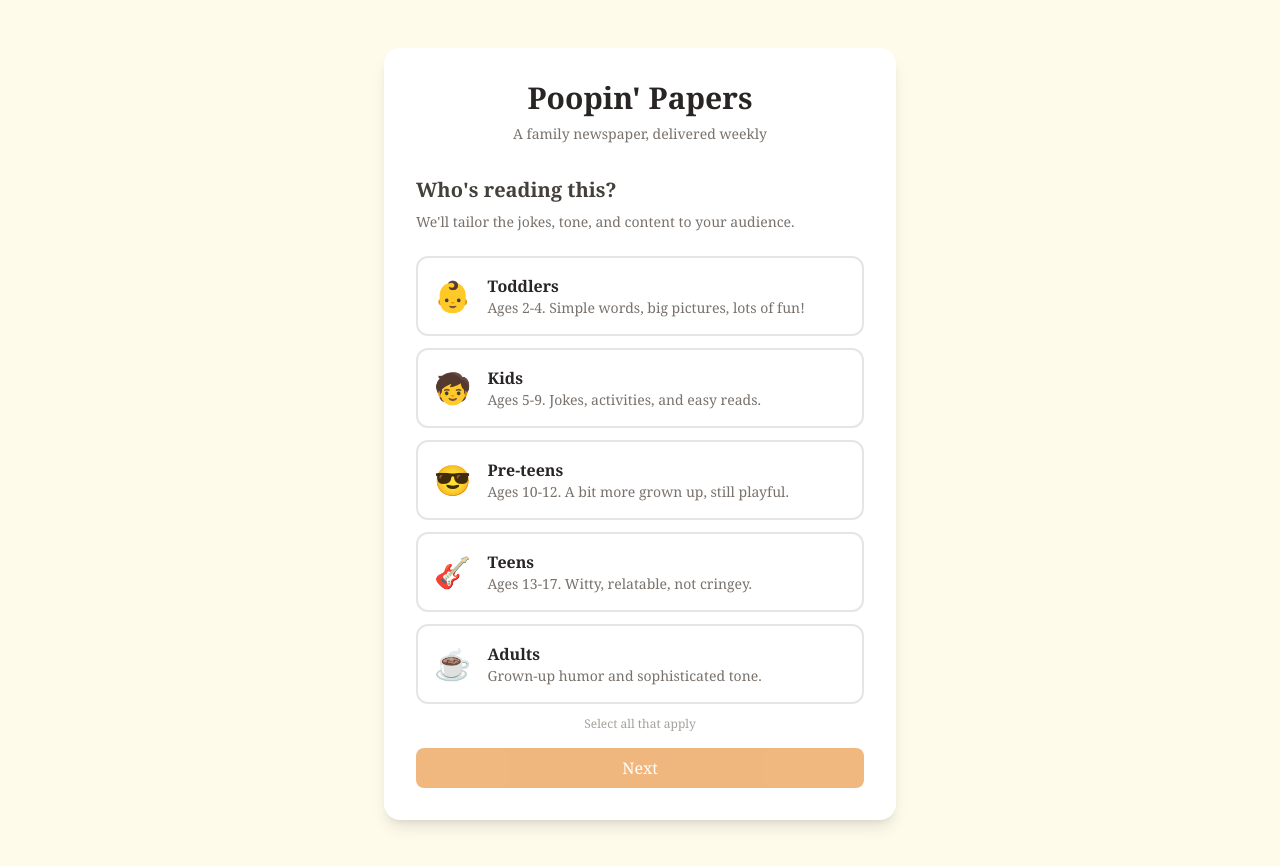
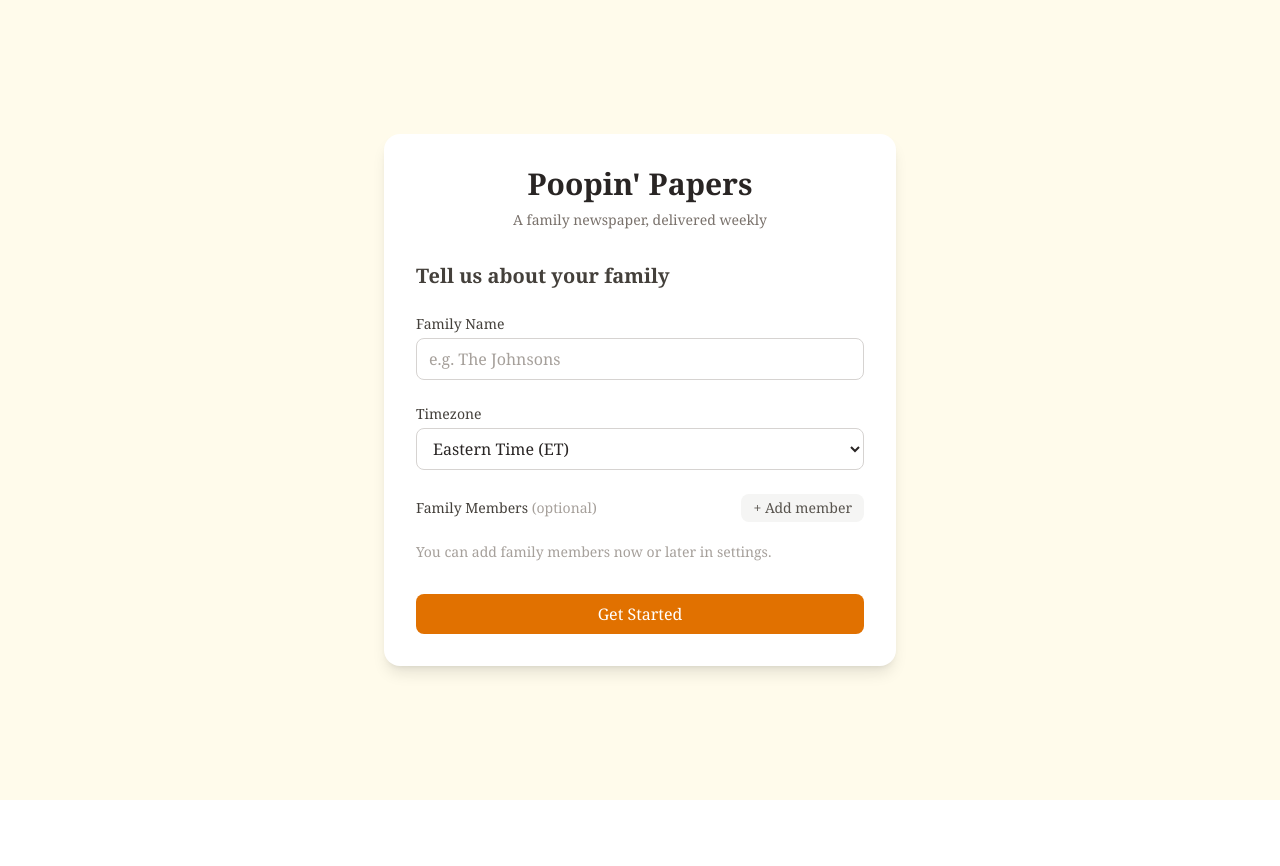
Before and after one commit to jwd2a/poopin-papers, a Next.js app: page /onboarding in a window 1280 px wide. After the commit the page ends 800 px from the top, so only its background shows below. Built offline with nearby package versions, Linux system fonts and the light colour scheme.

Commit message:
feat: remove audience selection from onboarding
Simplifying to "family newsletter for kids" positioning.
Audience still used internally for content generation defaults.

Co-Authored-By: Claude Opus 4.6 <noreply@anthropic.com>

```diff
--- a/src/app/onboarding/page.tsx
+++ b/src/app/onboarding/page.tsx
@@ -3,7 +3,6 @@
 import { useState } from 'react'
 import { useRouter } from 'next/navigation'
 import { createClient } from '@/lib/supabase/client'
-import type { Audience } from '@/lib/types/database'
 
 interface FamilyMember {
   name: string
@@ -20,48 +19,8 @@ const US_TIMEZONES = [
   { value: 'Pacific/Honolulu', label: 'Hawaii Time (HT)' },
 ]
 
-const AUDIENCE_OPTIONS: Array<{
-  value: Audience
-  emoji: string
-  label: string
-  description: string
-}> = [
-  {
-    value: 'toddlers',
-    emoji: '\uD83D\uDC76',
-    label: 'Toddlers',
-    description: 'Ages 2-4. Simple words, big pictures, lots of fun!',
-  },
-  {
-    value: 'kids',
-    emoji: '\uD83E\uDDD2',
-    label: 'Kids',
-    description: 'Ages 5-9. Jokes, activities, and easy reads.',
-  },
-  {
-    value: 'pre-teens',
-    emoji: '\uD83D\uDE0E',
-    label: 'Pre-teens',
-    description: 'Ages 10-12. A bit more grown up, still playful.',
-  },
-  {
-    value: 'teens',
-    emoji: '\uD83C\uDFB8',
-    label: 'Teens',
-    description: 'Ages 13-17. Witty, relatable, not cringey.',
-  },
-  {
-    value: 'adults',
-    emoji: '\u2615',
-    label: 'Adults',
-    description: 'Grown-up humor and sophisticated tone.',
-  },
-]
-
 export default function OnboardingPage() {
   const router = useRouter()
-  const [step, setStep] = useState<'audience' | 'family'>('audience')
-  const [audience, setAudience] = useState<Audience[]>([])
   const [familyName, setFamilyName] = useState('')
   const [timezone, setTimezone] = useState(() => {
     try {
@@ -107,7 +66,7 @@ export default function OnboardingPage() {
 
     const { error: profileError } = await supabase
       .from('profiles')
-      .update({ family_name: familyName, timezone, audience })
+      .update({ family_name: familyName, timezone })
       .eq('id', user.id)
 
     if (profileError) {
@@ -151,83 +110,9 @@ export default function OnboardingPage() {
           </p>
         </div>
 
-        {step === 'audience' && (
-          <>
-            <h2 className="mb-2 text-xl font-semibold text-stone-700">
-              Who&apos;s reading this?
-            </h2>
-            <p className="mb-6 text-sm text-stone-500">
-              We&apos;ll tailor the jokes, tone, and content to your audience.
-            </p>
-
-            <div className="space-y-3">
-              {AUDIENCE_OPTIONS.map((option) => {
-                const selected = audience.includes(option.value)
-                return (
-                  <button
-                    key={option.value}
-                    type="button"
-                    onClick={() =>
-                      setAudience((prev) =>
-                        selected
-                          ? prev.filter((a) => a !== option.value)
-                          : [...prev, option.value]
-                      )
-                    }
-                    className={`w-full rounded-xl border-2 p-4 text-left transition-all ${
-                      selected
-                        ? 'border-amber-500 bg-amber-50 shadow-sm'
-                        : 'border-stone-200 bg-white hover:border-stone-300 hover:bg-stone-50'
-                    }`}
-                  >
-                    <div className="flex items-center gap-4">
-                      <span className="text-3xl">{option.emoji}</span>
-                      <div className="flex-1">
-                        <div className="font-semibold text-stone-800">
-                          {option.label}
-                        </div>
-                        <div className="text-sm text-stone-500">
-                          {option.description}
-                        </div>
-                      </div>
-                      {selected && (
-                        <span className="text-amber-600 text-xl">&#10003;</span>
-                      )}
-                    </div>
-                  </button>
-                )
-              })}
-            </div>
-
-            <p className="mt-3 text-center text-xs text-stone-400">
-              Select all that apply
-            </p>
-
-            <button
-              type="button"
-              disabled={audience.length === 0}
-              onClick={() => setStep('family')}
-              className="mt-4 w-full rounded-lg bg-amber-600 px-4 py-2 font-medium text-white transition-colors hover:bg-amber-700 disabled:opacity-50"
-            >
-              Next
-            </button>
-          </>
-        )}
-
-        {step === 'family' && (
-          <>
-            <div className="mb-6 flex items-center gap-2">
-              <button
-                type="button"
-                onClick={() => setStep('audience')}
-                className="rounded-lg px-2 py-1 text-sm text-stone-500 hover:bg-stone-100"
-              >
-                &larr; Back
-              </button>
-              <h2 className="text-xl font-semibold text-stone-700">
+        <h2 className="mb-6 text-xl font-semibold text-stone-700">
           Tell us about your family
         </h2>
-            </div>
 
         {error && (
           <div className="mb-4 rounded-lg bg-red-50 p-3 text-sm text-red-700">
@@ -362,8 +247,6 @@ export default function OnboardingPage() {
             {loading ? 'Saving...' : 'Get Started'}
           </button>
         </form>
-          </>
-        )}
       </div>
     </div>
   )
```
Lines whose indentation alone changed are shown as unchanged.
